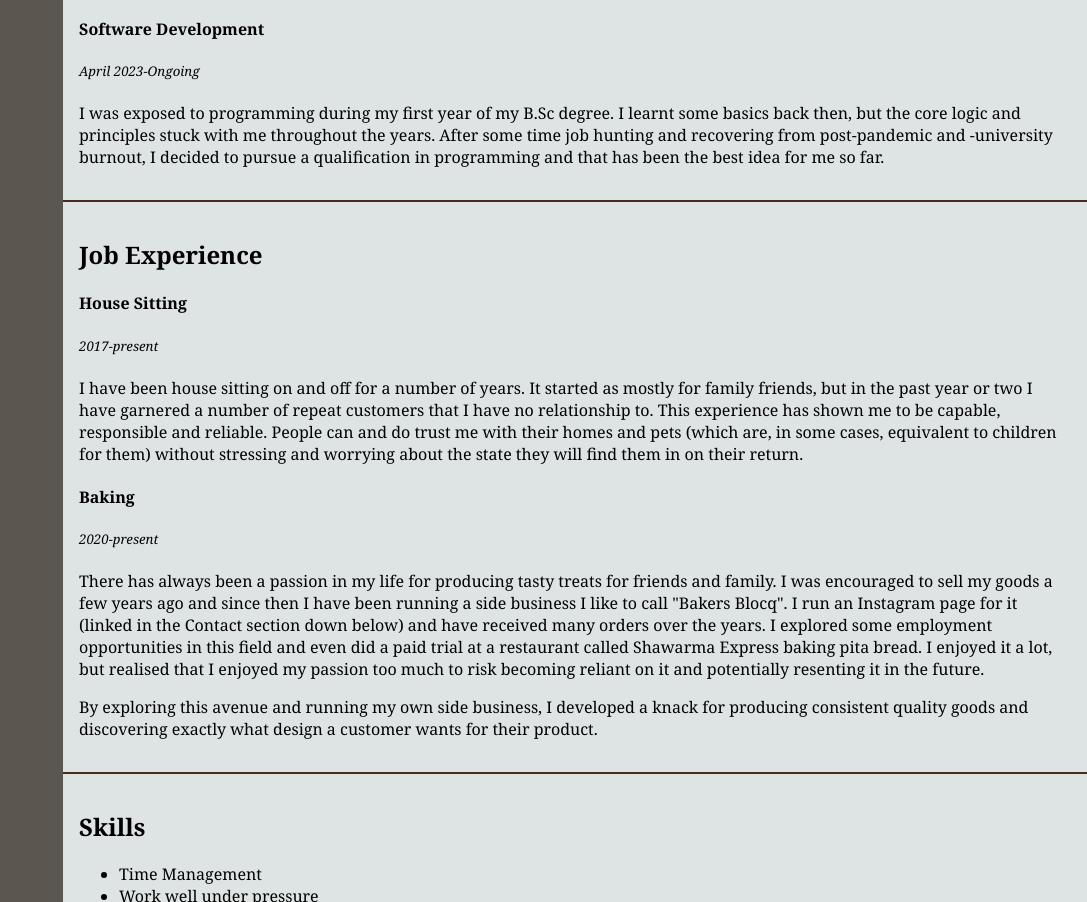
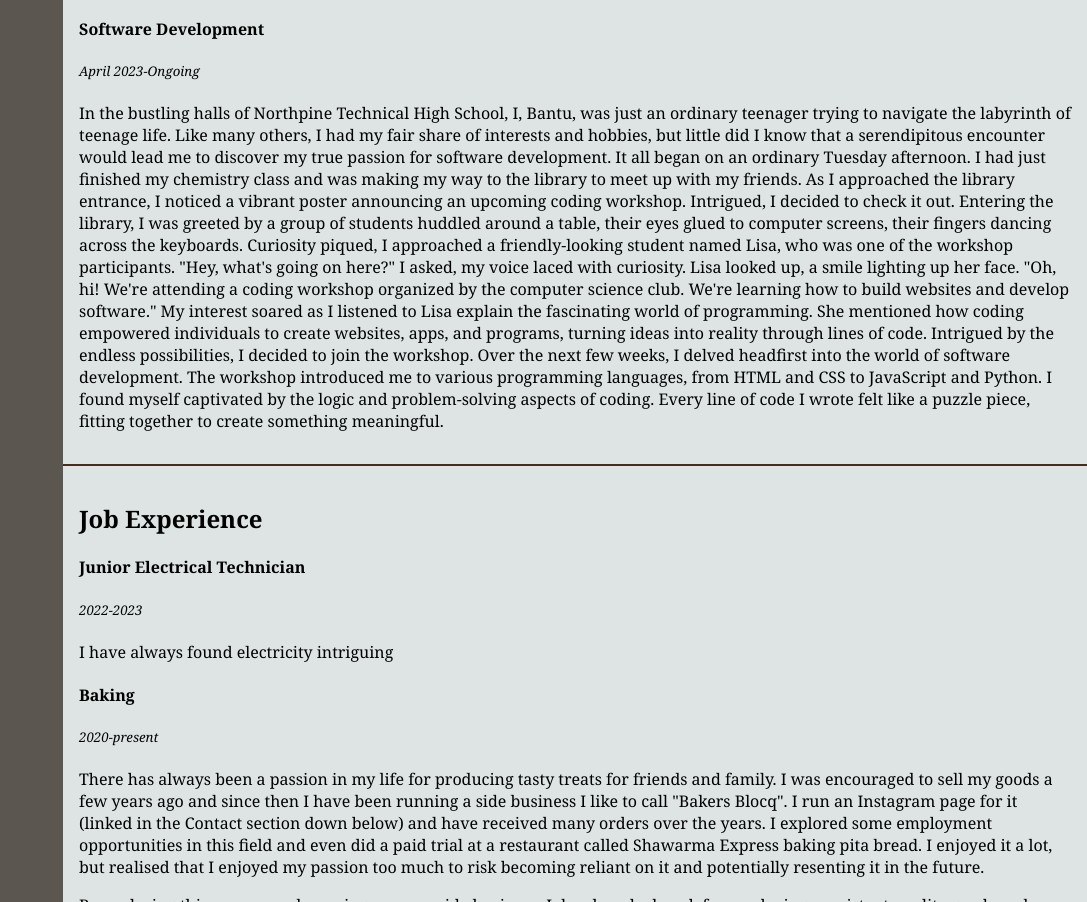
Before and after one commit to BantuGanca/BANGAN172_FTO2306_GroupB_BantuGanca_ITW_Digital-Resume, a plain HTML site: page index.html in a window 1280 px wide. Shown: the part 1187-2089 px from the top of the page, without its empty margins (193-1280 px from the left). Drawn offline with Linux system fonts and the light colour scheme.

```diff
--- a/index.html
+++ b/index.html
@@ -48,17 +48,29 @@
                             <h3 id="SoftwareDev">Qualification:</h3>
                             <h4>Software Development</h4>
                             <h5>April 2023-Ongoing</h5>
-                            <p>I was exposed to programming during my first year of my B.Sc degree. I learnt some basics back then, but the core logic and principles stuck with me throughout the years. After some time job hunting and recovering from post-pandemic and -university burnout, I decided to pursue a qualification in programming and that has been the best idea for me so far.</p>
+                            <p>In the bustling halls of Northpine Technical High School, I, Bantu, was just an ordinary teenager trying to navigate the labyrinth of teenage life. Like many others, I had my fair share of interests and hobbies, but little did I know that a serendipitous encounter would lead me to discover my true passion for software development.
+
+                                It all began on an ordinary Tuesday afternoon. I had just finished my chemistry class and was making my way to the library to meet up with my friends. As I approached the library entrance, I noticed a vibrant poster announcing an upcoming coding workshop. Intrigued, I decided to check it out.
+
+                                Entering the library, I was greeted by a group of students huddled around a table, their eyes glued to computer screens, their fingers dancing across the keyboards. Curiosity piqued, I approached a friendly-looking student named Lisa, who was one of the workshop participants.
+
+                                "Hey, what's going on here?" I asked, my voice laced with curiosity.
+
+                                Lisa looked up, a smile lighting up her face. "Oh, hi! We're attending a coding workshop organized by the computer science club. We're learning how to build websites and develop software."
+
+                                My interest soared as I listened to Lisa explain the fascinating world of programming. She mentioned how coding empowered individuals to create websites, apps, and programs, turning ideas into reality through lines of code. Intrigued by the endless possibilities, I decided to join the workshop.
+
+                                Over the next few weeks, I delved headfirst into the world of software development. The workshop introduced me to various programming languages, from HTML and CSS to JavaScript and Python. I found myself captivated by the logic and problem-solving aspects of coding. Every line of code I wrote felt like a puzzle piece, fitting together to create something meaningful.</p>
                         </div>
                     </div>
                 </div>
                 <div class="CV-section">
                     <div id="experience">
                         <h2>Job Experience</h2>
-                        <div id="house-sitting" class="Experience">
-                            <h4>House Sitting</h3>
-                            <h5>2017-present</h4>
-                            <p>I have been house sitting on and off for a number of years. It started as mostly for family friends, but in the past year or two I have garnered a number of repeat customers that I have no relationship to. This experience has shown me to be capable, responsible and reliable. People can and do trust me with their homes and pets (which are, in some cases, equivalent to children for them) without stressing and worrying about the state they will find them in on their return.</p>
+                        <div id="Junior Electrical Technician" class="Experience">
+                            <h4>Junior Electrical Technician</h3>
+                            <h5>2022-2023</h4>
+                            <p>I have always found electricity intriguing </p>
                         </div>
                         <div id="baking" class="Experience">
                             <h4>Baking</h3>
@@ -93,7 +105,7 @@
                     <a href="https://www.instagram.com/bakers_blocq/" target="_blank" class="contact-info contact-item">Bakers Blocq</a>
                 </nav>
             </div>
-            <form action="https://formsubmit.co/lauren.deblocq@gmail.com" method="post">
+            <form action="https://formsubmit.co/gancabantu23@gmail.com" method="post">
                 <label for="email">Hi there! What is your email address?</label>
                 <input type="email" name="email" id="email" placeholder="yourname@email.com" required>
                 <br>
```
